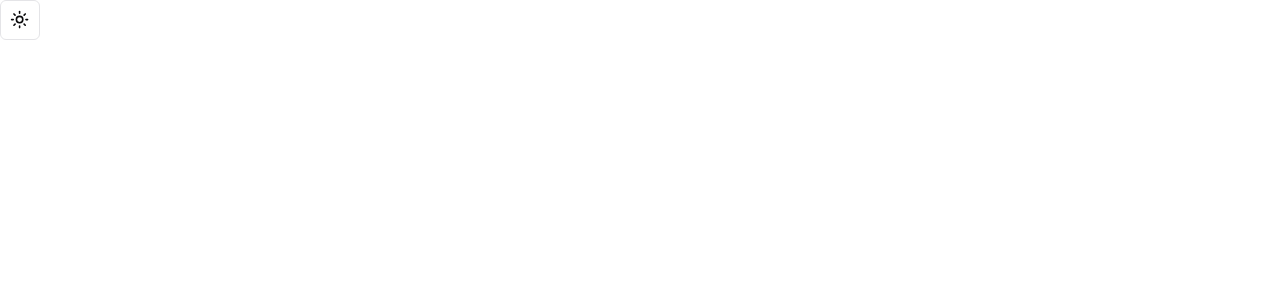
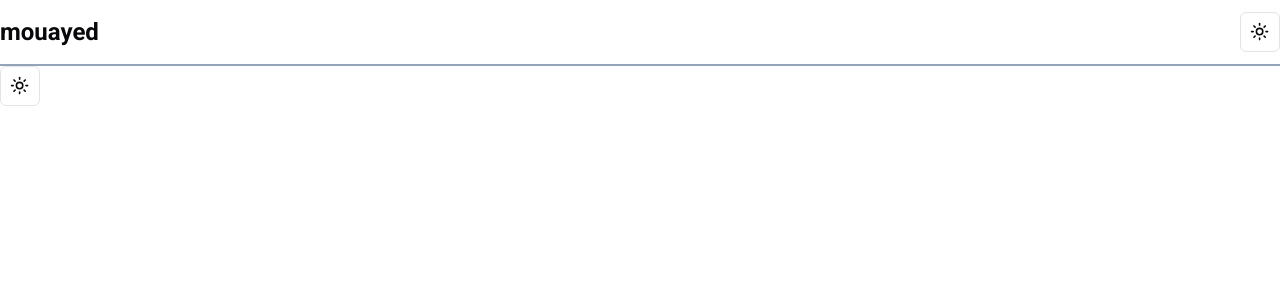
Before and after one commit to mouayed-keziz/my-portfolio, a Next.js app: page / in a window 1280 px wide. Shown: the top 300 px of the page. Built offline with nearby package versions, Linux system fonts and the light colour scheme.

Commit message:
simple navbar and add roboto/poppins fonts

```diff
--- /dev/null
+++ b/src/components/sections/navbar.tsx
@@ -0,0 +1,17 @@
+import Container from "@/components/layout/container";
+import ThemeToggle from "@/components/theme/toggle";
+
+export default function Navbar() {
+    return (
+        <>
+            <div className="border-b-2 border-slate-400" >
+                <Container className="h-16 flex justify-between items-center">
+                    <div className="text-2xl font-semibold" >mouayed</div>
+                    <div className="flex items-center justify-end" >
+                        <ThemeToggle />
+                    </div>
+                </Container>
+            </div>
+        </>
+    );
+}
--- a/src/pages/_app.tsx
+++ b/src/pages/_app.tsx
@@ -1,11 +1,17 @@
 import { ThemeProvider } from '@/components/theme/provider'
 import '@/styles/globals.css'
 import type { AppProps } from 'next/app'
+import { Poppins, Roboto } from 'next/font/google'
+
+const poppins = Roboto({ subsets: ['latin'], weight: ["500", "100", "700", "300", "900"], })
+
 
 export default function App({ Component, pageProps }: AppProps) {
   return (
     <ThemeProvider attribute="class" defaultTheme="system" enableSystem>
-      <Component {...pageProps} />
+      <div className={poppins.className} >
+        <Component {...pageProps} />
+      </div>
     </ThemeProvider>
   )
 }
--- a/src/pages/index.tsx
+++ b/src/pages/index.tsx
@@ -1,16 +1,12 @@
-import Image from 'next/image'
-import { Inter } from 'next/font/google'
-import { Button } from '@/components/ui/button'
 import Container from '@/components/layout/container'
-import { useTheme } from 'next-themes'
+import Navbar from '@/components/sections/navbar'
 import ThemeToggle from '@/components/theme/toggle'
 
-const inter = Inter({ subsets: ['latin'] })
 
 export default function Home() {
-  const { setTheme } = useTheme()
   return (
     <>
+      <Navbar />
       <Container>
         <ThemeToggle />
       </Container>
```
